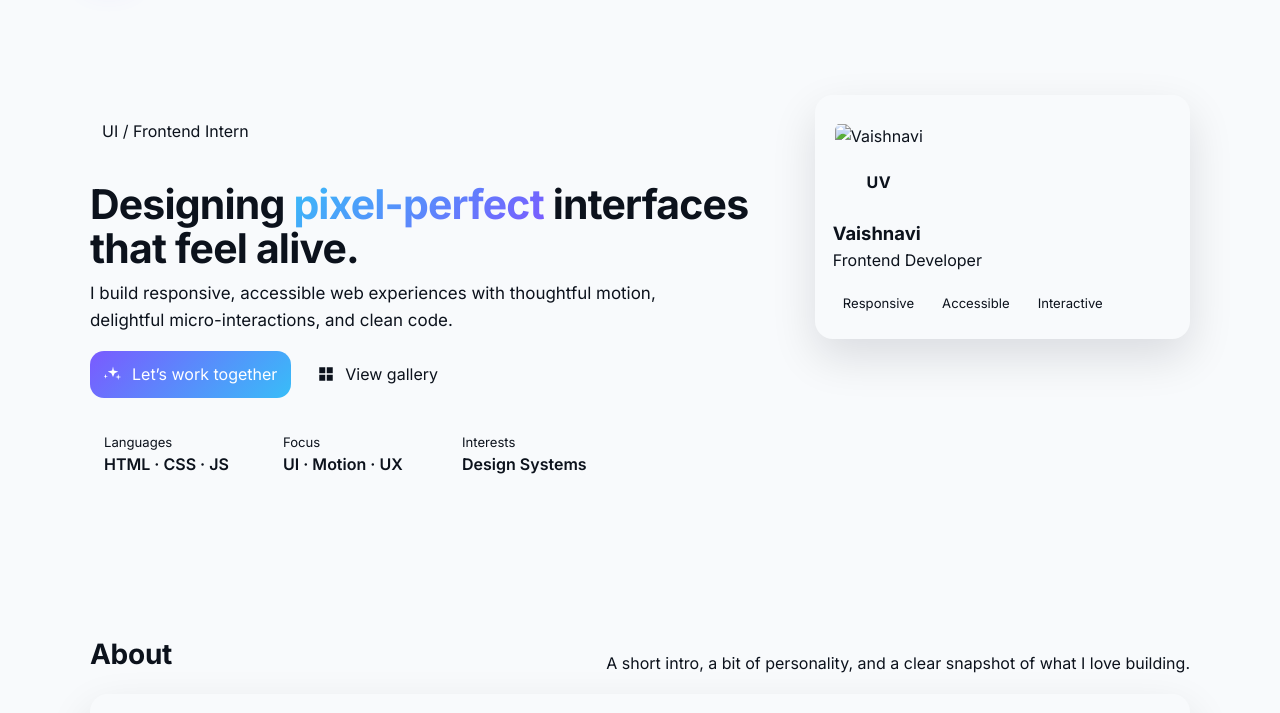
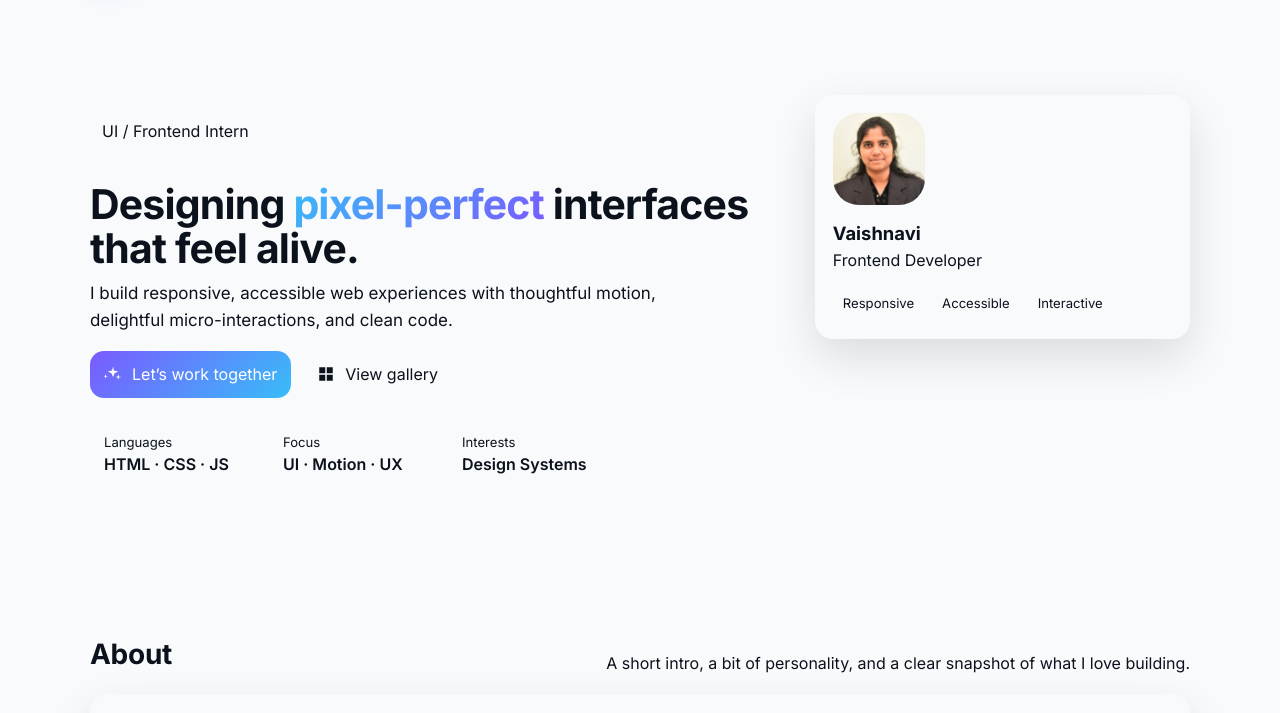
Before and after one commit to Vaishnavi11102004/vaishnavi-portfolio, a plain HTML site: page index.html in a window 1280 px wide. Shown: the part 83-796 px from the top of the page. Drawn offline with Linux system fonts and the light colour scheme.

Commit message:
Update index.html

```diff
--- a/index.html
+++ b/index.html
@@ -109,7 +109,7 @@
             <div class="profile">
               <div class="profile__avatar" aria-hidden="true">
                 <span class="profile__ring"></span>
-                <img class="profile__photo" src="./assets/photo.png" alt="Vaishnavi" />
+                <img class="profile__photo" src="photo.png" alt="Vaishnavi" />
                 <span class="profile__initials">UV</span>
               </div>
               <div class="profile__meta">
```
